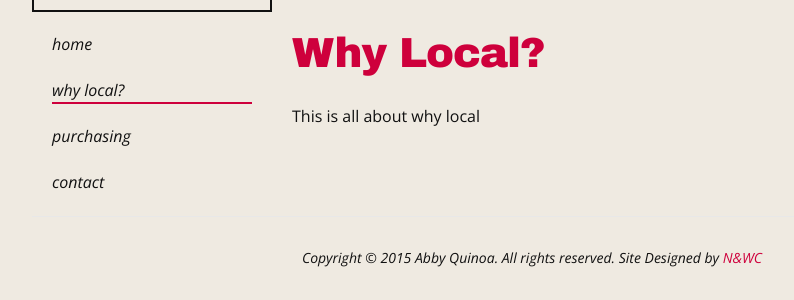
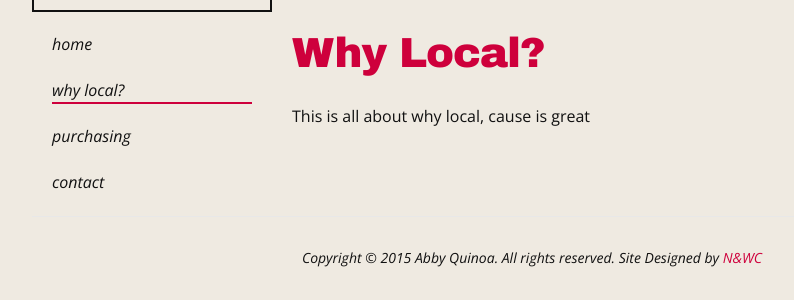
Before and after one commit to granola-man/granola-man.github.io, a Jekyll site: the page built from 01_why.md, in a window 1280 px wide. Shown: the part 148-448 px from the top of the page, without its empty margins (108-902 px from the left). Built offline with Jekyll 4.4.1, drawn with Linux system fonts in a browser that asks for light colours.

Commit message:
Updated 01_why.md

```diff
--- a/01_why.md
+++ b/01_why.md
@@ -1,6 +1,8 @@
 ---
 layout: page
-title: Why Local?
+title: "Why Local?"
 permalink: /whylocal/
+published: true
 ---
-This is all about why local
+
+This is all about why local, cause is great
```
